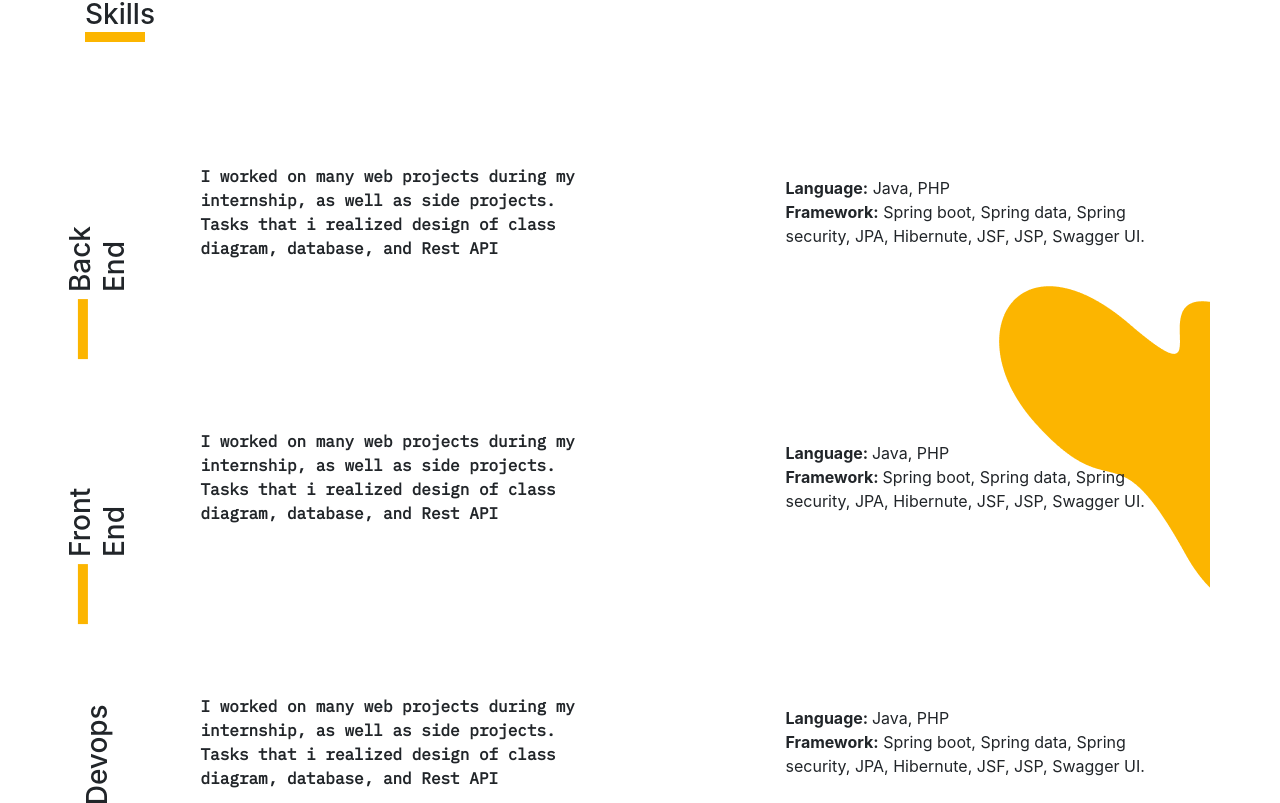
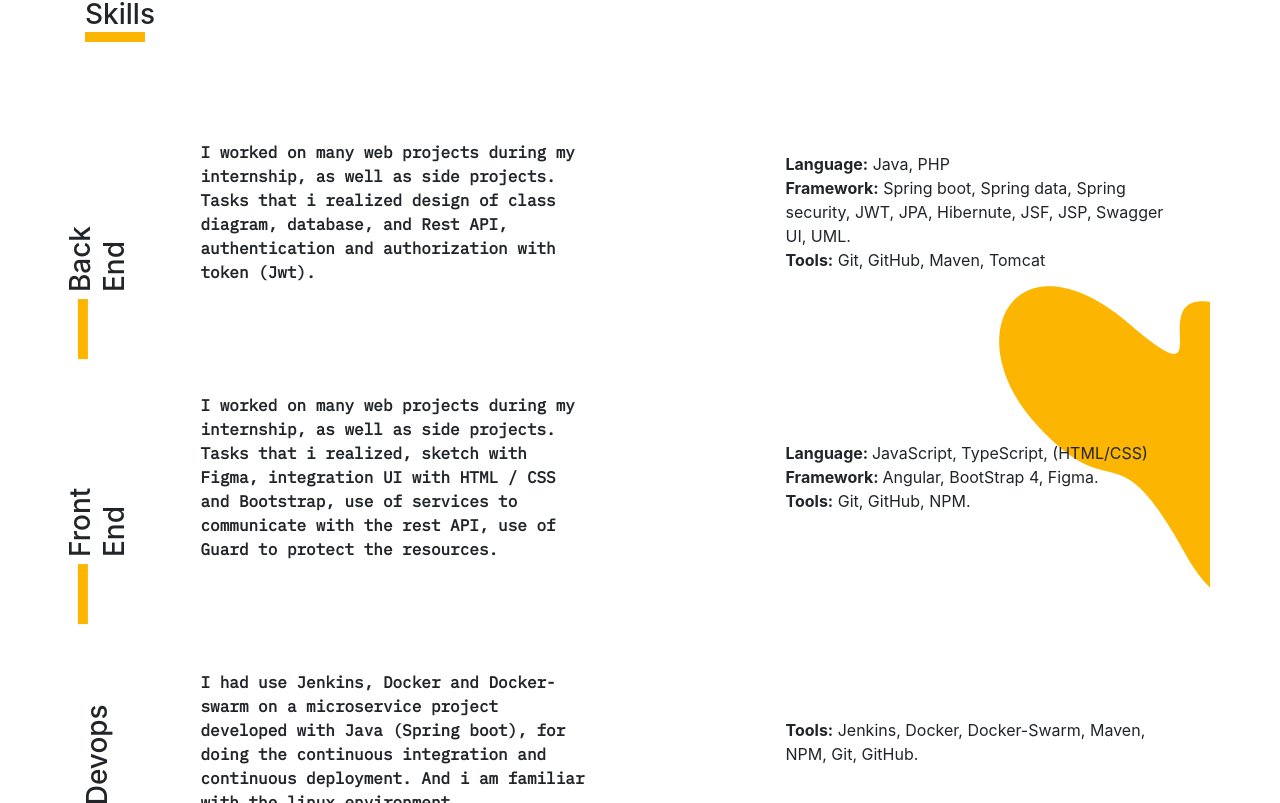
Before and after one commit to DrissTafouzert/Portfolio, an Angular app: page / in a window 1280 px wide. Shown: the part 1477-2280 px from the top of the page. Built offline with nearby package versions, Linux system fonts and the light colour scheme.

Commit message:
- Update skills section, and link of CV

```diff
--- a/src/app/components/content/content.component.css
+++ b/src/app/components/content/content.component.css
@@ -16,6 +16,11 @@
     z-index: -111;
     left: -27%;
     top: -22%;
+}
+.home-section .contact-adress a
+{
+    text-decoration: none;
+    color: #212529;
 }
 .second-section
 {
--- a/src/app/components/content/content.component.html
+++ b/src/app/components/content/content.component.html
@@ -16,10 +16,10 @@
         </div>
         <div class="col-lg-6 col-md-6 position-relative  pl-md-5">
             <h3 class="contact">GitHub</h3>
-            <p class="contact-adress">github.com/DrissTafouzert</p>
+            <p class="contact-adress"><a href="https://github.com/DrissTafouzert">github.com/DrissTafouzert</a> </p>
         </div>
         <div class="col-lg-6 mt-5">
-            <a href="https://drive.google.com/file/d/19lfCEkTv_y7nKKPN2P72vN0Fu6I30gTi/view?usp=sharing"
+            <a href="https://drive.google.com/file/d/1FDfeMxvwsU2AHgbbo6PbJWJmAPCgMWkd/view?usp=sharing"
                 class="btn btn-contact" target="_blank">
                 Download CV
             </a>
@@ -209,16 +209,17 @@
                 I worked on many web projects during my internship, as well as side
                 projects.
                 Tasks that i realized design of class diagram, database,
-                and Rest API
+                and Rest API,
+                authentication and authorization with token (Jwt).
             </p>
         </div>
 
         <div class="col-lg-5 offset-lg-1 offset-1 col-11 px-5 ">
             <p class="technologies">
                <strong>Language:</strong>   Java, PHP <br>
-                <strong>Framework:</strong>    Spring boot, Spring data, Spring security, JPA, Hibernute, JSF, JSP,
-                Swagger UI.
-
+                <strong>Framework:</strong> Spring boot, Spring data, Spring security, JWT, JPA, Hibernute, JSF, JSP,
+                Swagger UI, UML. <br>
+                <strong>Tools:</strong> Git, GitHub, Maven, Tomcat
             </p>
         </div>
     </div>
@@ -231,19 +232,18 @@
 
         <div class="col-lg-5 col-11 px-5">
             <p class="description">
-                I worked on many web projects during my internship, as well as side
-                projects.
-                Tasks that i realized design of class diagram, database,
-                and Rest API
+                I worked on many web projects during my internship, as well as side projects.
+                Tasks that i realized, sketch with Figma, integration UI with HTML / CSS and Bootstrap,
+                use of services to communicate with the rest API,
+                use of Guard to protect the resources.
             </p>
         </div>
 
         <div class="col-lg-5 offset-lg-1 offset-1 col-11 px-5">
             <p class="technologies">
-                <strong>Language: </strong>  Java, PHP <br>
-                <strong>Framework:  </strong>  Spring boot, Spring data, Spring security, JPA, Hibernute, JSF, JSP,
-                Swagger UI.
-
+                <strong>Language: </strong>  JavaScript, TypeScript, (HTML/CSS) <br>
+                <strong>Framework:  </strong>  Angular, BootStrap 4, Figma. <br>
+                <strong>Tools:</strong> Git, GitHub, NPM.
             </p>
         </div>
     </div>
@@ -256,19 +256,16 @@
 
         <div class="col-lg-5 col-11 px-5">
             <p class="description">
-                I worked on many web projects during my internship, as well as side
-                projects.
-                Tasks that i realized design of class diagram, database,
-                and Rest API
+                I had use Jenkins, Docker and Docker-swarm on a microservice project
+                developed with Java (Spring boot),
+                for doing the continuous integration and continuous deployment.
+                And i am familiar with the linux environment
             </p>
         </div>
 
         <div class="col-lg-5 offset-lg-1 offset-1 col-11 px-5">
             <p class="technologies">
-                <strong>Language: </strong> Java, PHP <br>
-                <strong>Framework:</strong> Spring boot, Spring data, Spring security, JPA, Hibernute, JSF, JSP,
-                Swagger UI.
-
+                <strong>Tools:</strong> Jenkins, Docker, Docker-Swarm, Maven, NPM, Git, GitHub.
             </p>
         </div>
     </div>
```
